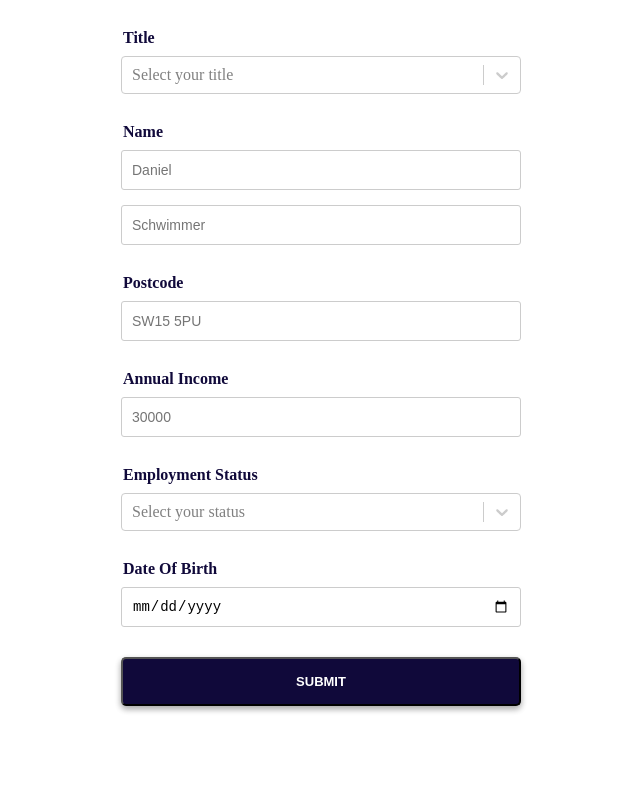
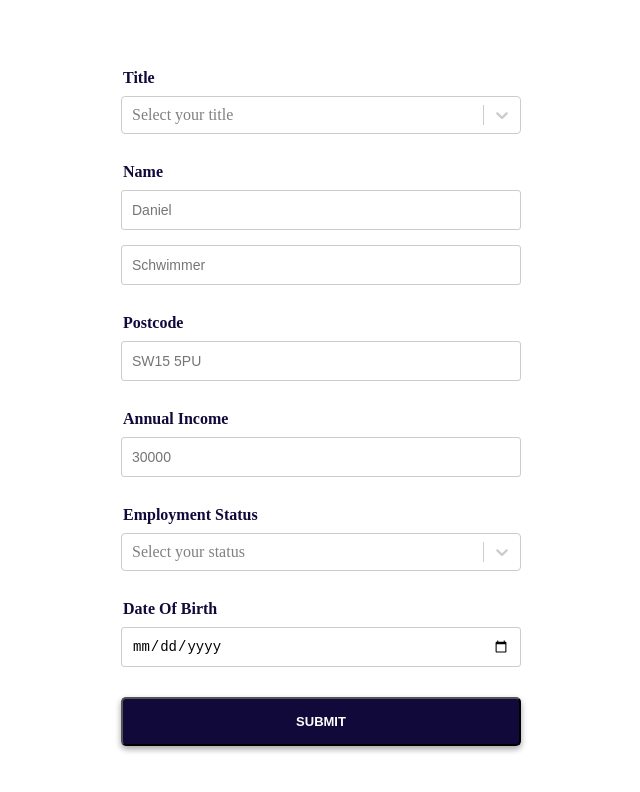
Before and after one commit to EnriqueDev/credit-cards-code-challenge, a React (Vite) app: page / in a window 1280 px wide. Shown: the top 792 px of the page, without its empty margins (319-959 px from the left). Built offline with nearby package versions, Linux system fonts and the light colour scheme.

Commit message:
added some padding to the design

```diff
--- a/src/modules/CheckCredit/CheckCredit.tsx
+++ b/src/modules/CheckCredit/CheckCredit.tsx
@@ -30,7 +30,7 @@ const Container = styled.form`
   align-items: center;
   justify-content: center;
   width: 100%;
-  padding: 0 100px;
+  padding: 40px 100px;
   min-height: 100%;
   background-color: #fff;
 `
```
